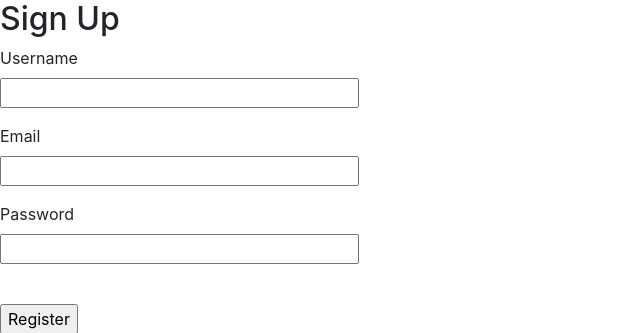
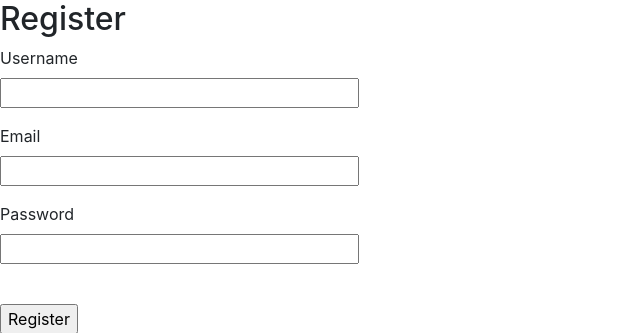
Before and after one commit to BaohuiDeng/Hands-On-Blank, a Flask app: page /signup in a window 1280 px wide. Shown: the top 333 px of the page, without its empty margins (0-640 px from the left). Run offline with Flask 2, Linux system fonts and the light colour scheme; parts of the project's set-up code (start-up, migrations or seed data) failed here and were passed over; some libraries are stand-ins or nearby versions.

Commit message:
Update signup.html

```diff
--- a/template/signup.html
+++ b/template/signup.html
@@ -11,7 +11,7 @@
 
 
 
-<h2>Sign Up</h2>
+<h2>Register</h2>
 <form action="http://127.0.0.1:5000/signup" method = "post">
     <p>
         {{form.username.label}}<br>
```
